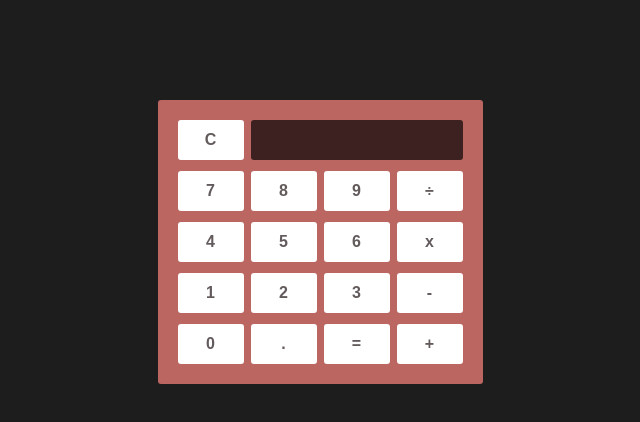
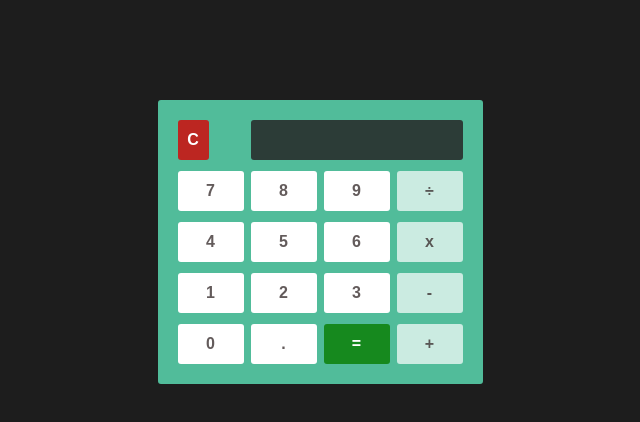
Before and after one commit to alextakacs10/JScriptCalc, a plain HTML site: page index.html in a window 1280 px wide. Shown: the whole page, without its empty margins (320-960 px from the left). Drawn offline with Linux system fonts and the light colour scheme.

Commit message:
Color correction

```diff
--- a/style.css
+++ b/style.css
@@ -17,13 +17,14 @@ body {
     height: auto;
     margin: 100px auto;
     padding: 20px 20px 9px;
-    background-color: #BC6662;
+    background-color: #51BC9A;
     border-radius: 3px;
 }
 
 .buttons, .head {
     overflow: hidden;
 }
+
 
 .buttons span, .head span.reset {
     width: 66px;
@@ -40,8 +41,22 @@ body {
     float: left;
 }
 
+.head span.reset {
+    background-color: #BC2621;
+    color: white;
+    width: 31px;
+    height: 40px;
+    margin: 0px 3.5px 11px 0px;
+}
+
+span.eval {
+    background-color: #16891E;
+    color: white;
+}
+
 span.operator {
     margin-right: 0px;
+    background-color: rgba(255,255,255,0.7);
 }
 
 .head span.reset {
@@ -53,7 +68,7 @@ span.operator {
     width: 212px;
     padding: 0px 5px;
     float: right;
-    background-color: #3C2120;
+    background-color: #2C3C37;
     border-radius: 3px;
     line-height: 35px;
     text-align: right;
```
